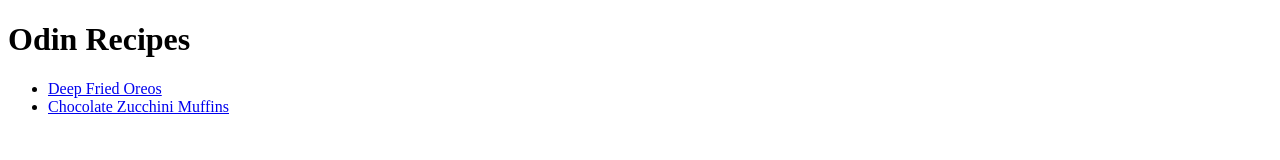
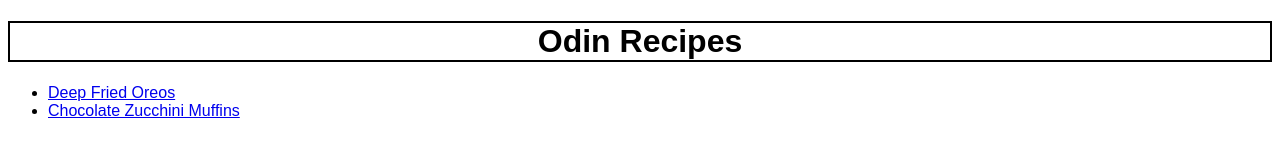
Before and after one commit to luizAFS23/odin-recipes, a plain HTML site: page index.html in a window 1280 px wide. Drawn offline with Linux system fonts and the light colour scheme.

Commit message:
some changes

```diff
--- a/index.css
+++ b/index.css
@@ -0,0 +1,11 @@
+body{
+    font-family: Arial, Helvetica, sans-serif;
+}
+
+
+.odin-recipes{
+    font-weight: 800;
+    border: 2px solid;
+    text-align: center;
+
+}
--- a/index.html
+++ b/index.html
@@ -7,7 +7,7 @@
     <link rel="stylesheet" href="index.css">
 </head>
 <body>
-    <h1>Odin Recipes</h1>
+    <h1 class="odin-recipes">Odin Recipes</h1>
     <ul>
         <li><a href="recipes/deep-fried-oreos.html">Deep Fried Oreos</a></li>
         <li><a href="recipes/chocolate-zucchini-muffins.html">Chocolate Zucchini Muffins</a></li>
```
